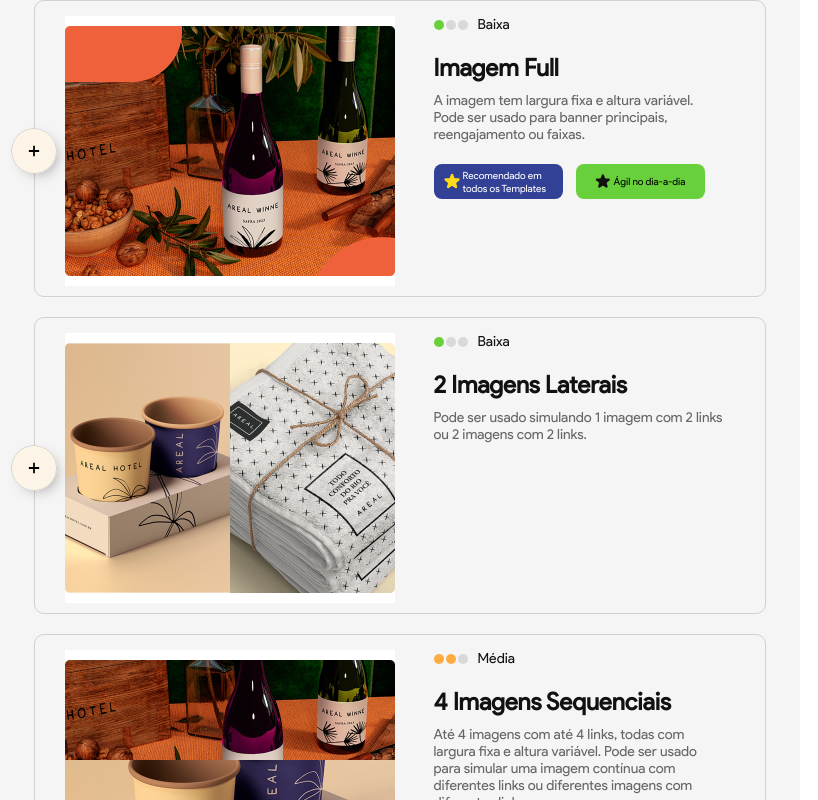
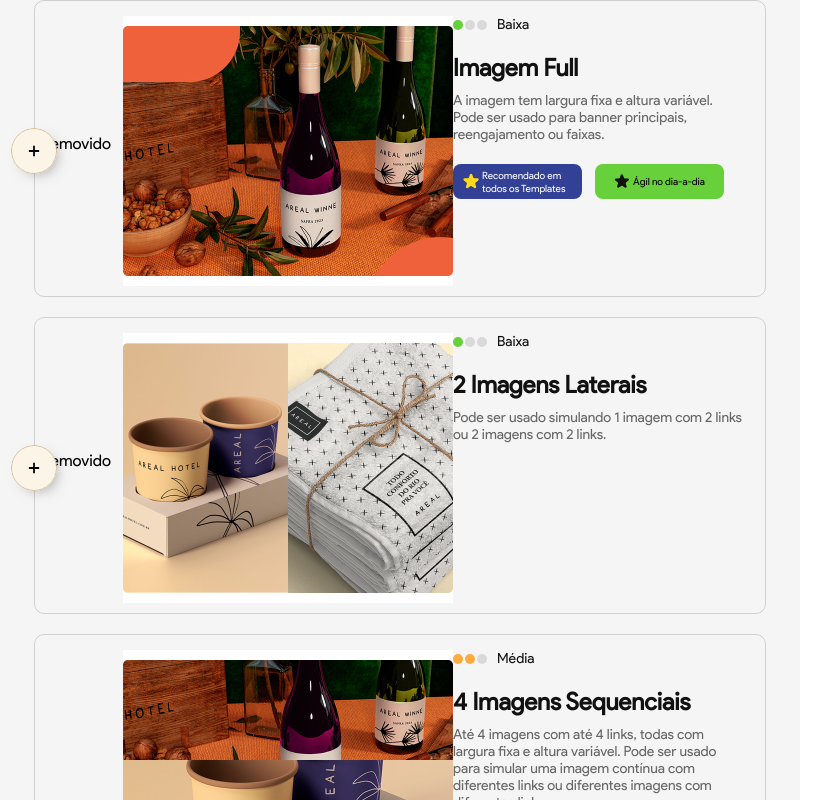
Before and after one commit to dev99pedro/calculadora-orcamento, a React (Create React App) app: page / in a window 1280 px wide. Shown: the top 800 px of the page, without its empty margins (0-818 px from the left). Built offline with nearby package versions, Linux system fonts and the light colour scheme.

Commit message:
WIP module state indicator

```diff
--- a/src/components/atoms/AddButton.tsx
+++ b/src/components/atoms/AddButton.tsx
@@ -7,7 +7,7 @@ const StyledIcon = styled.div<{ isHovered: boolean }>`
       fill: ${(props) => (props.isHovered ? '#78B2B4' : '#FCF4E6')}
     }
     rect:nth-of-type(2) {
-      stroke: ${(props) => (props.isHovered ? '#3C7D7F' : '#D0D0D0')}
+      stroke: ${(props) => (props.isHovered ? '#3C7D7F' : '#D1BE92')}
     }
     path {
       fill: ${(props) => (props.isHovered ? '#ffffff' : '#000000')}
--- /dev/null
+++ b/src/components/atoms/ModuleStateIndicator.tsx
@@ -0,0 +1,20 @@
+import styled from 'styled-components';
+
+const StyledModuleStateIndicator = styled.div`
+    width: 84px;
+    height: 35px;
+`;
+
+interface ModuleStateIndicatorProps {
+  state: string;
+}
+
+function ModuleStateIndicator({ state } : ModuleStateIndicatorProps): JSX.Element {
+  return (
+    <StyledModuleStateIndicator>
+      {state}
+    </StyledModuleStateIndicator>
+  );
+}
+
+export default ModuleStateIndicator;
--- a/src/components/organisms/Module.tsx
+++ b/src/components/organisms/Module.tsx
@@ -12,6 +12,7 @@ import AddButton from '../atoms/AddButton';
 import DeleteButton from '../atoms/DeleteButton';
 import Selected from '../atoms/Selected';
 import ModuleButtonContainer from '../atoms/ModuleButtonContainer';
+import ModuleStateIndicator from '../atoms/ModuleStateIndicator';
 
 function getBorderColor(props:
 { isSelected: boolean, isHovered: boolean, isAbleToDelete: boolean }): string {
@@ -48,8 +49,14 @@ function Module({ module }: { module: IModule }): JSX.Element {
   const [isSelected, setIsSelected] = useState<boolean>(false);
   const [isHovered, setIsHovered] = useState<boolean>(false);
   const [isAbleToDelete, setIsAbleToDelete] = useState<boolean>(false);
+  const [state, setState] = useState<string>('');
+
+  useEffect(() => {
+    setState(isSelected ? 'Selecionado' : 'removido');
+  }, [isSelected]);
 
   return (
+
     <StyledModule
       onMouseLeave={() => {
         setIsHovered(false);
@@ -60,11 +67,8 @@ function Module({ module }: { module: IModule }): JSX.Element {
       isHovered={isHovered}
       isAbleToDelete={isAbleToDelete}
       onClick={() => {
-        if (isAbleToDelete) {
-          setIsSelected(false);
-        } else {
-          setIsSelected(true);
-        }
+        setIsSelected(!isAbleToDelete);
+        setIsAbleToDelete(false);
       }}
     >
       <ModuleButtonContainer>
@@ -78,6 +82,7 @@ function Module({ module }: { module: IModule }): JSX.Element {
         {isSelected && (!isAbleToDelete || !isHovered) && <Selected />}
         {!isSelected && <AddButton isHovered={isHovered} selected={() => setIsSelected(true)} />}
       </ModuleButtonContainer>
+      <ModuleStateIndicator state={state} />
       <ModuleImage src={module.image} />
       <ModulesInfos>
         <Complexity name={module.name} level={module.complexity} />
```
